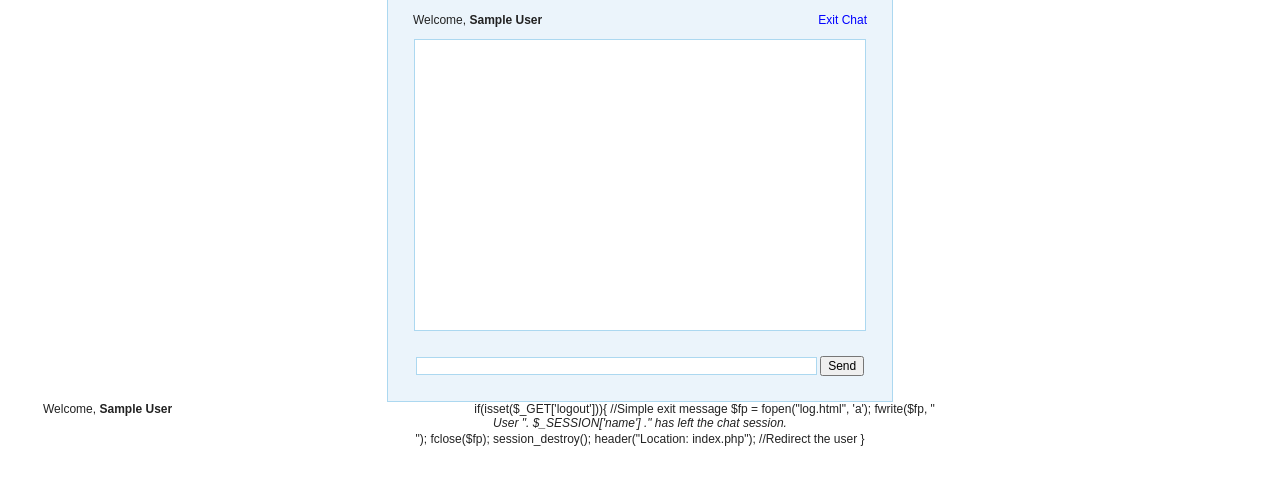
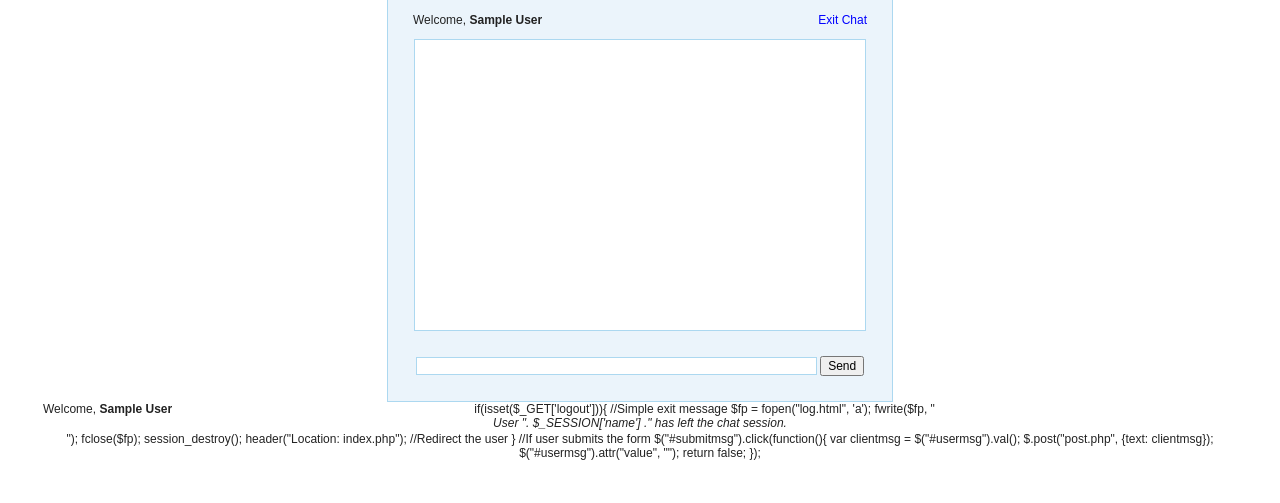
Before and after one commit to Dinde450/rowen, a PHP site: page / in a window 1280 px wide. Shown: the part 447-950 px from the top of the page. Before the commit the page ends 893 px from the top, so only its background shows below. Run offline with PHP 8.4, Linux system fonts and the light colour scheme; the visitor is signed in with stand-in values (Sample User, id 1); some libraries are stand-ins or nearby versions.

Commit message:
Update index.php

```diff
--- a/index.php
+++ b/index.php
@@ -103,3 +103,10 @@
     session_destroy();
     header("Location: index.php"); //Redirect the user
 }
+//If user submits the form
+	$("#submitmsg").click(function(){
+		var clientmsg = $("#usermsg").val();
+		$.post("post.php", {text: clientmsg});
+		$("#usermsg").attr("value", "");
+		return false;
+	});
```
